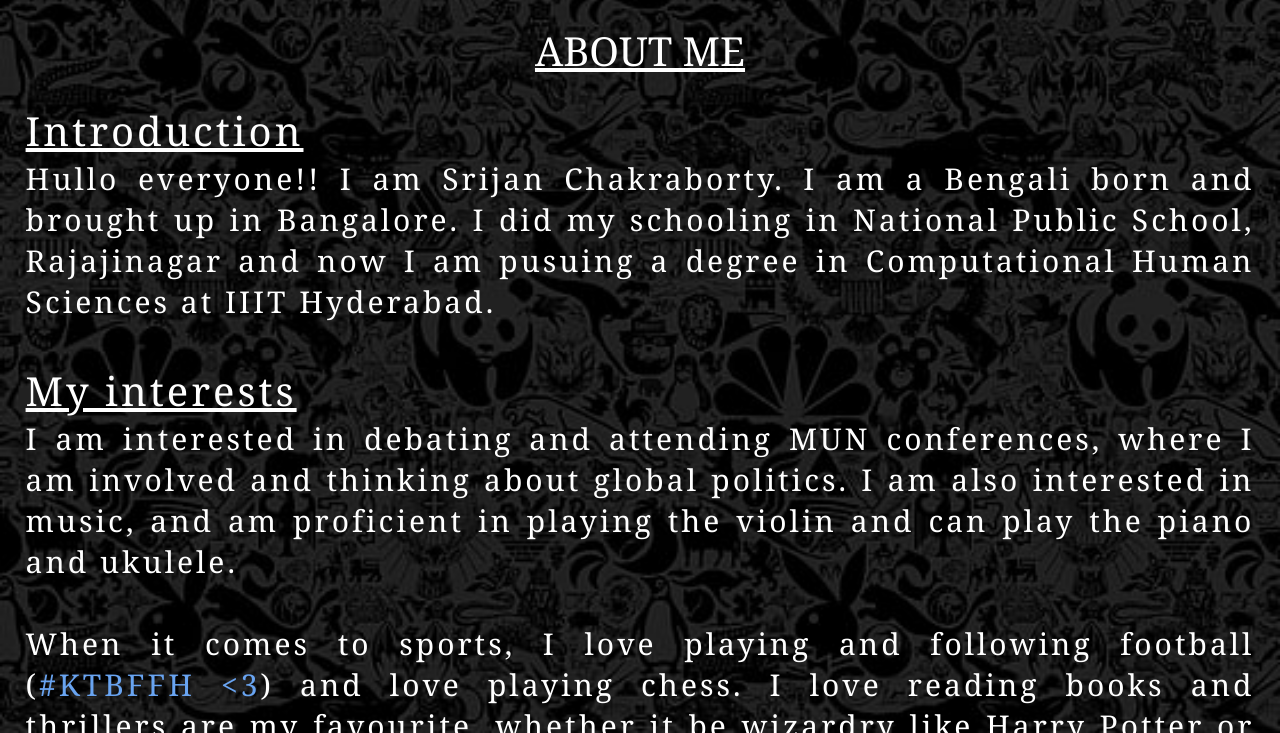
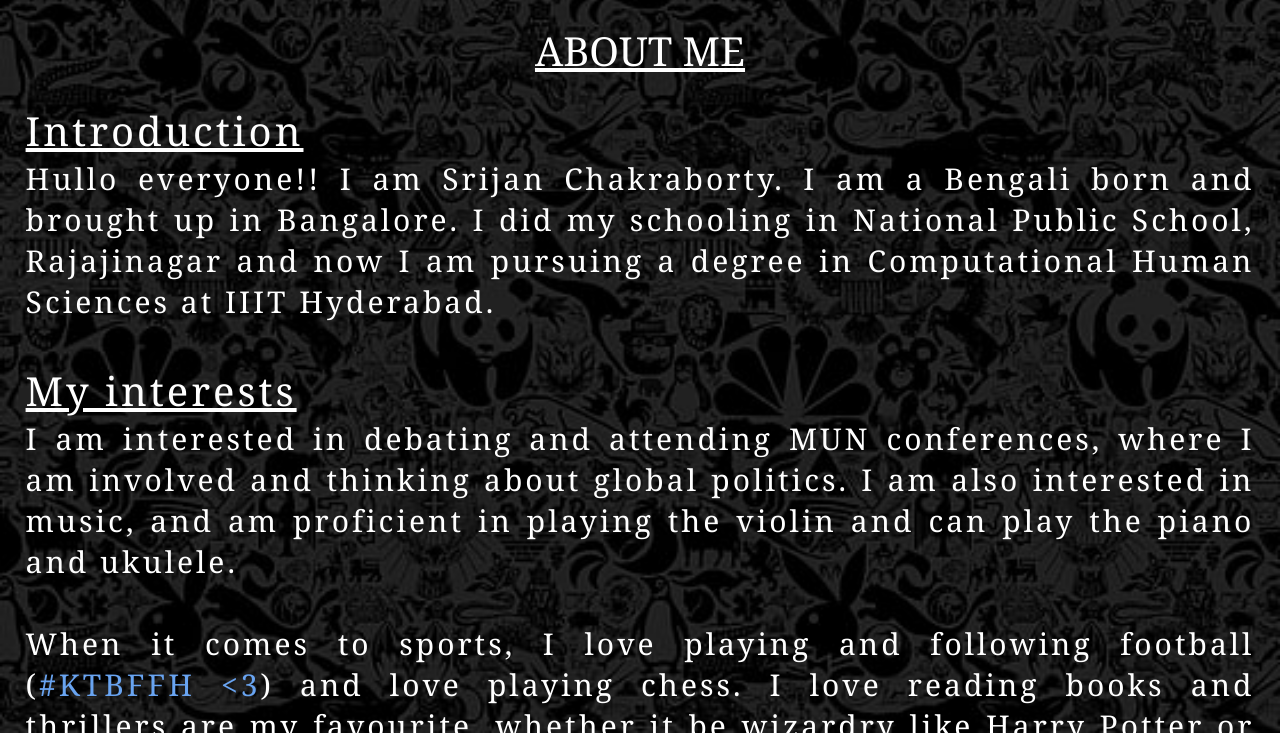
Before and after one commit to Srijan-Chak012/Website, a plain HTML site: page index.html in a window 1280 px wide. Shown: the part 307-1040 px from the top of the page. Drawn offline with Linux system fonts and the light colour scheme.

Commit message:
Spelling mistake

```diff
--- a/index.html
+++ b/index.html
@@ -19,7 +19,7 @@
             <div class="para1">
                 <div class="header2">Introduction</div>
                 Hullo everyone!! I am Srijan Chakraborty. I am a Bengali born and brought up in Bangalore. I did my schooling in National Public School, Rajajinagar and now I am
-                pusuing a degree in Computational Human Sciences at IIIT Hyderabad.
+                pursuing a degree in Computational Human Sciences at IIIT Hyderabad.
                 <br></br>
                 <div class="header2">My interests</div>
                 I am interested in debating and attending MUN conferences, where I am involved and thinking about global politics. I am also interested in music, and am proficient in
```
